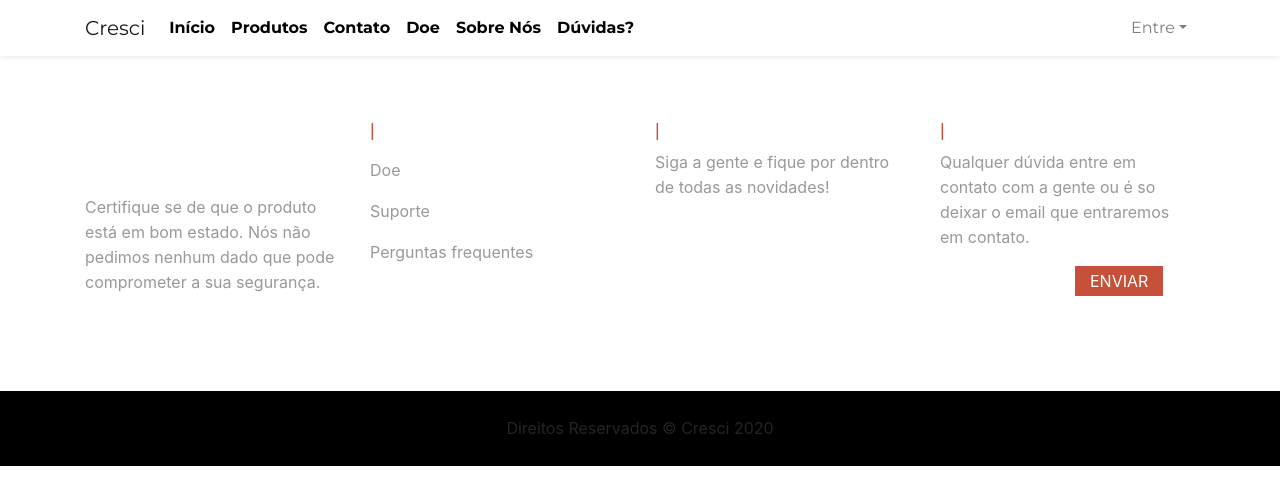
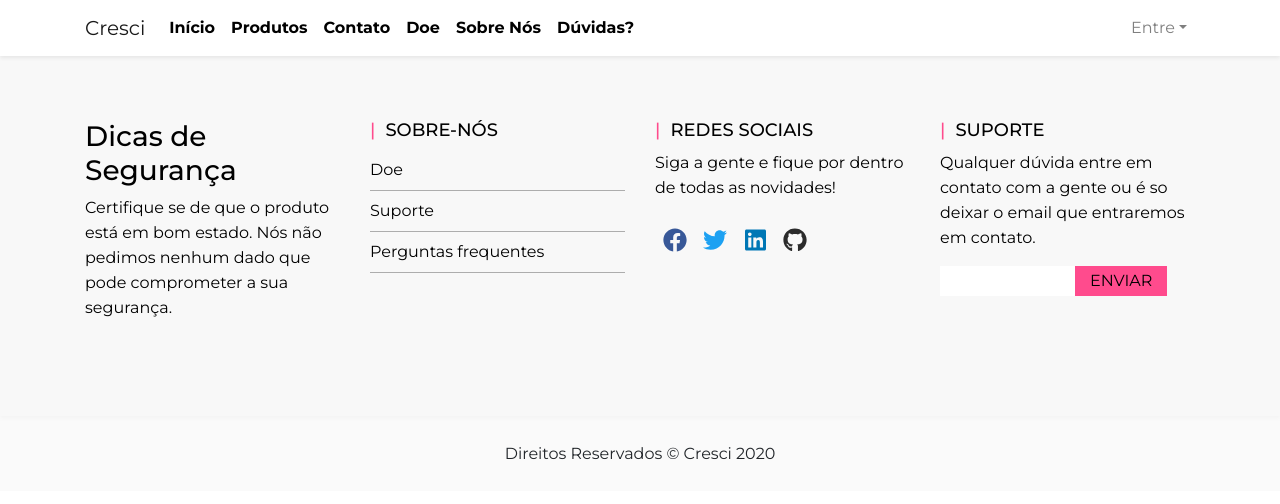
Before and after one commit to gabriellimma/cresci, an Angular app in the folder siteCresci/: page /home in a window 1280 px wide. Shown: the top 504 px of the page. Built offline with nearby package versions, Linux system fonts and the light colour scheme.

Commit message:
final touch fonts, footer, navbar

```diff
--- a/siteCresci/src/app/footer/footer.component.css
+++ b/siteCresci/src/app/footer/footer.component.css
@@ -1,32 +1,35 @@
+*{
+  font-family: 'Montserrat', sans-serif;
+}
 p {
-  color: #999;
+  color: rgb(0, 0, 0);
   line-height: 25px;
 }
 h2,
 h3 {
-  color: #fff;
+  color: rgb(0, 0, 0);
 }
 h2 {
   font-size: 18px;
 }
 .footer-top {
-  background: rgb(255, 255, 255);
+  background: #f8f8f8;
   padding: 80px 0;
 }
 .segment-one h3 {
-  font-family: Arial, Helvetica, sans-serif;
-  color: #fff;
+  font-family: 'Montserrat', sans-serif;
+  color: rgb(0, 0, 0);
   letter-spacing: 3px;
   margin: 10px 0;
 }
 .segment-two h2 {
-  color: #fff;
-  font-family: Arial, Helvetica, sans-serif;
+  color: rgb(0, 0, 0);
+  font-family: 'Montserrat', sans-serif;
   text-transform: uppercase;
 }
 .segment-two h2:before {
   content: "|";
-  color: #c65039;
+  color: #ff4b8d;
   padding-right: 10px;
 }
 .segment-two ul {
@@ -35,21 +38,22 @@ h2 {
   list-style: none;
 }
 .segment-two ul li {
-  border-bottom: 1px solid rgba(255, 255, 255, 0.3);
+  border-bottom: 1px solid rgba(0, 0, 0, 0.3);
   line-height: 40px;
 }
 .segment-two ul li a {
-  color: #999;
+  color: rgb(0, 0, 0);
   text-decoration: none;
+  width: 100%;
 }
 .segment-three h2 {
-  color: #fff;
-  font-family: Arial, Helvetica, sans-serif;
+  color: rgb(0, 0, 0);
+  font-family: 'Montserrat', sans-serif;
   text-transform: uppercase;
 }
 .segment-three h2:before {
   content: "|";
-  color: #c65039;
+  color: #ff4b8d;
   padding-right: 10px;
 }
 .segment-three a {
@@ -61,25 +65,25 @@ h2 {
 }
 .segment-three a i {
   font-size: 30px;
-  color: #fff;
+  color: rgb(0, 0, 0);
   /* padding: 10px 12px; */
 }
 .segment-four h2 {
-  color: #fff;
-  font-family: Arial, Helvetica, sans-serif;
+  color: rgb(0, 0, 0);
+  font-family: 'Montserrat', sans-serif;
   text-transform: uppercase;
 }
 .segment-four h2:before {
   content: "|";
-  color: #c65039;
+  color: #ff4b8d;
   padding-right: 10px;
 }
 .segment-four form input[type="submit"] {
-  background: #c65039;
+  background: #ff4b8d;
   border: none;
   padding: 3px 15px;
   margin-left: -5px;
-  color: #fff;
+  color: rgb(0, 0, 0);
   text-transform: uppercase;
 }
 .segment-four form input[type="email"] {
@@ -89,34 +93,70 @@ h2 {
 }
 .footer-bottom-text {
   text-align: center;
-  background: #000;
+  background: #f8f8f8a4;
   line-height: 75px;
 }
 /* icones */
 
-.icoTwitter:hover {
-  font-size: 30px;
+.icoTwitter{
+  font-size: 80%;
   color: rgba(29, 161, 242, 1);
   transition: 0.1s;
 }
 
-.icoFacebook:hover {
-  font-size: 30px;
+.icoFacebook{
+  font-size: 80%;
   color: #385898;
   transition: 0.1s;
 }
 
-.icoLinkedin:hover {
-  font-size: 30px;
+.icoLinkedin{
+  font-size: 80%;
   color: rgb(0, 119, 181);
   transition: 0.1s;
 }
 
-.icoGithub:hover {
-  font-size: 30px;
+.icoGithub{
+  font-size: 80%;
   color: rgb(43, 43, 43);
   transition: 0.1s;
 }
+
+.icoTwitter:hover{
+
+  font-size: 100%;
+  color: rgba(29, 161, 242, 1);
+  transition: 0.1s;
+}
+
+.icoFacebook:hover{
+
+  font-size: 100%;
+  color: #385898;
+  transition: 0.1s;
+}
+
+.icoLinkedin:hover{
+
+  font-size: 100%;
+  color: rgb(0, 119, 181);
+  transition: 0.1s;
+}
+
+.icoGithub:hover{
+
+  font-size: 100%;
+  color: rgb(43, 43, 43);
+  transition: 0.1s;
+}
+
+.segment-two ul li:hover{
+  color: white;
+  width: 100%;
+  background-color:#ff4b8d;
+  transition: .1s;
+}
+
 /* responsividade css */
 
 @media only screen and (min-width: 768px) and (max-width: 991px) {
--- a/siteCresci/src/app/footer/footer.component.html
+++ b/siteCresci/src/app/footer/footer.component.html
@@ -1,5 +1,5 @@
 <footer>
-  <div class="footer-top">
+  <div class="footer-top shadow-sm">
     <div class="container">
       <div class="row">
         <div class="col-md-3 col-sm-6 col-xs-12 segment-on md-mb-30 sm-mb-30">
@@ -13,9 +13,9 @@
         <div class="col-md-3 col-sm-6 col-xs-12 segment-two md-mb-30 sm-mb-30">
           <h2>Sobre-nós</h2>
           <ul>
-            <li><a href="#">Doe</a></li>
+            <li><a href="#" id="font-white">Doe</a></li>
             <li><a href="#">Suporte</a></li>
-            <li><a href="#">Perguntas frequentes</a></li>
+            <li><a routerLink='/duvidas'>Perguntas frequentes</a></li>
           </ul>
         </div>
         <div class="col-md-3 col-sm-6 col-xs-12 segment-three sm-mb-30">
```
